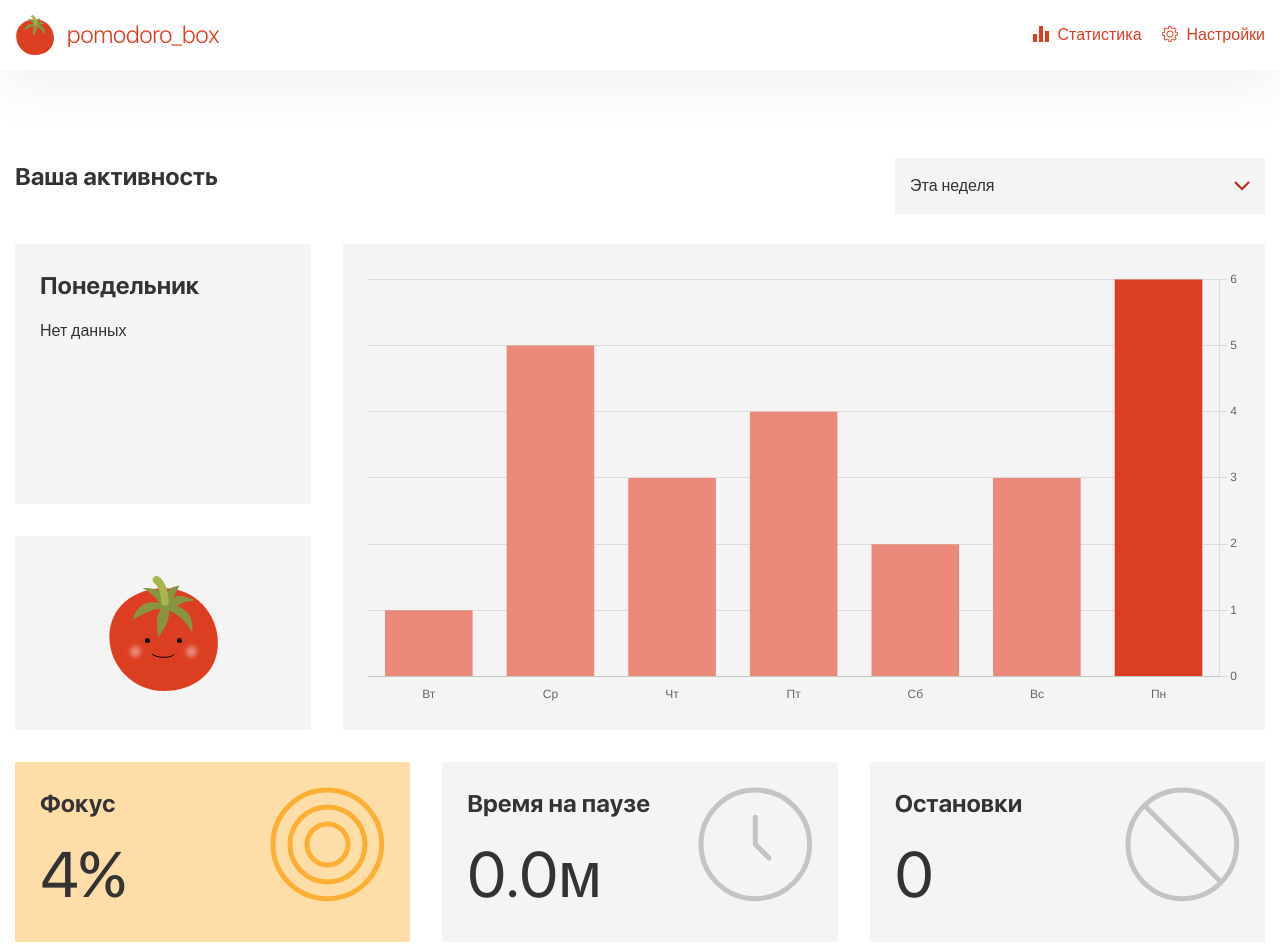
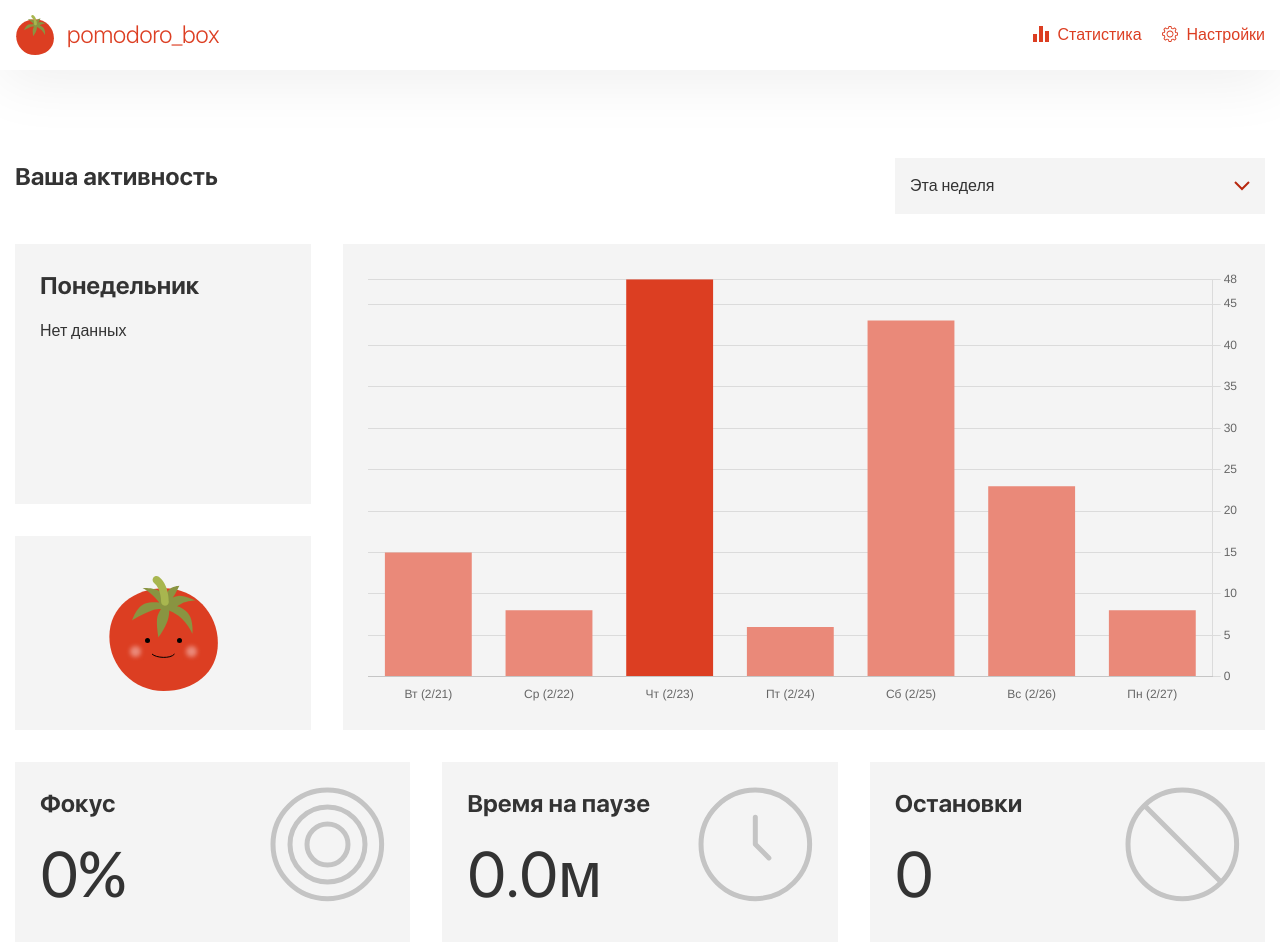
Before and after one commit to hel-sidoruk/pomodoro-react, a React (Vite) app: page /statistics in a window 1280 px wide. Shown: the top 952 px of the page. Built offline with nearby package versions, Linux system fonts and the light colour scheme.

Commit message:
feat: add functionality to bar chart

```diff
--- a/src/components/Statistics/BarChart.tsx
+++ b/src/components/Statistics/BarChart.tsx
@@ -4,31 +4,47 @@ import { Bar } from 'react-chartjs-2';
 import type { ChartOptions } from 'chart.js';
 import Chart from 'chart.js/auto';
 import { CategoryScale } from 'chart.js';
-import { getDaysArray } from '../../utils/getDaysArray';
+import { getDayFromNow, getDaysArray } from '../../utils/getDaysArray';
+import useTypedSelector from '../../hooks/useTypedSelector';
 
 Chart.register(CategoryScale);
 
-const chartOptions: ChartOptions<'bar'> = {
-  plugins: { legend: { display: false } },
-  scales: {
-    y: { position: 'right', ticks: { stepSize: 1 } },
-    x: { grid: { display: false } },
-  },
-};
+export const BarChart = () => {
+  const { weeksAgo } = useTypedSelector((state) => state.stats);
 
-export const BarChart = ({ data }: { data: number[] }) => {
-  const colorize = () => (ctx: any) => ctx.parsed.y === Math.max(...data) ? '#DC3E22' : '#EA8979';
+  const stats = new Array(21)
+    .fill(0)
+    .map((_, i) => ({ date: getDayFromNow(i), workTime: Math.round(Math.random() * 50 + 1) }))
+    .reverse();
+
+  const [from, to] = [(weeksAgo + 1) * 7, weeksAgo * 7];
+
+  const filterByPeriod = ({ date }: { date: Date }) =>
+    date.getTime() > getDayFromNow(from).getTime() && date.getTime() <= getDayFromNow(to).getTime();
+
+  const data = stats.filter(filterByPeriod).map((el) => el.workTime);
+
+  const maxValue = Math.max(...data);
+  const colorize = () => (ctx: any) => ctx.parsed.y === maxValue ? '#DC3E22' : '#EA8979';
 
   const chartData = {
-    labels: getDaysArray(),
+    labels: getDaysArray(weeksAgo * 7),
     datasets: [
       {
         label: 'Время работы (мин.)',
+        backgroundColor: colorize(),
         data,
-        backgroundColor: colorize(),
       },
     ],
   };
 
+  const chartOptions: ChartOptions<'bar'> = {
+    plugins: { legend: { display: false } },
+    scales: {
+      y: { position: 'right', max: maxValue },
+      x: { grid: { display: false } },
+    },
+  };
+
   return <Bar data={chartData} options={chartOptions} />;
 };
--- a/src/components/Statistics/FocusBlock.tsx
+++ b/src/components/Statistics/FocusBlock.tsx
@@ -1,8 +1,12 @@
 import React from 'react';
+import useTypedSelector from '../../hooks/useTypedSelector';
 import { FocusIcon } from '../Icons';
 
 export const FocusBlock = () => {
-  const focus = 4;
+  const { workTime, pauseTime } = useTypedSelector((state) => state.stats);
+
+  const total = workTime + pauseTime;
+  const focus = workTime ? total / workTime : 0;
 
   return (
     <div className="stats__block info" style={{ background: focus ? '#FFDDA9' : '#f4f4f4' }}>
--- a/src/components/Statistics/StatsDropdown.tsx
+++ b/src/components/Statistics/StatsDropdown.tsx
@@ -1,4 +1,6 @@
 import React, { useEffect, useState } from 'react';
+import { useAppDispatch } from '../../store';
+import { changePeriod } from '../../store/slices/statsSlice';
 import { ArrowIcon } from '../Icons';
 
 const values = ['Эта неделя', 'Прошедшая неделя', '2 недели назад'];
@@ -6,17 +8,24 @@ const values = ['Эта неделя', 'Прошедшая неделя', '2 н
 export const StatsDropdown = () => {
   const [value, setValue] = useState(values[0]);
   const [isActive, setIsActive] = useState(false);
+  const dispatch = useAppDispatch();
 
   const toggle = (e: React.MouseEvent<HTMLSpanElement>) => {
     e.stopPropagation();
     setIsActive((active) => !active);
   };
+
   const close = () => setIsActive(false);
 
   useEffect(() => {
     document.body.addEventListener('click', close);
     return () => document.body.removeEventListener('click', close);
   }, []);
+
+  const changeValue = (item: string) => {
+    setValue(item);
+    dispatch(changePeriod(values.indexOf(item)));
+  };
 
   return (
     <div className={`stats-dropdown ${isActive ? 'active' : ''}`}>
@@ -28,7 +37,7 @@ export const StatsDropdown = () => {
         {values
           .filter((el) => el !== value)
           .map((item) => (
-            <li key={item} onClick={() => setValue(item)} className="stats-dropdown__item">
+            <li key={item} onClick={() => changeValue(item)} className="stats-dropdown__item">
               {item}
             </li>
           ))}
--- a/src/pages/Statistics.tsx
+++ b/src/pages/Statistics.tsx
@@ -2,7 +2,6 @@ import React from 'react';
 import * as StatsComponents from '../components/Statistics';
 
 export const Statistics = () => {
-  const data = [1, 5, 3, 4, 2, 3, 6];
   return (
     <div className="stats">
       <div className="container">
@@ -14,7 +13,7 @@ export const Statistics = () => {
           <div className="stats__top">
             <StatsComponents.WorkInfoBlock />
             <div className="stats__block chart">
-              <StatsComponents.BarChart data={data} />
+              <StatsComponents.BarChart />
             </div>
             <StatsComponents.PomodorosBlock />
           </div>
--- a/src/store/slices/statsSlice.ts
+++ b/src/store/slices/statsSlice.ts
@@ -6,6 +6,7 @@ const initialState: StatsState = {
   workTime: 0,
   pauseTime: 0,
   stops: 0,
+  weeksAgo: 0,
 };
 
 export const statsSlice = createSlice({
@@ -21,9 +22,12 @@ export const statsSlice = createSlice({
     addStop: (state) => {
       state.stops += 1;
     },
+    changePeriod: (state, action: PayloadAction<number>) => {
+      state.weeksAgo = action.payload;
+    },
   },
 });
 
-export const { addWorkTime, addPauseTime, addStop } = statsSlice.actions;
+export const { addWorkTime, addPauseTime, addStop, changePeriod } = statsSlice.actions;
 
 export default statsSlice.reducer;
--- a/src/types/index.ts
+++ b/src/types/index.ts
@@ -16,6 +16,7 @@ export interface StatsState {
   workTime: number;
   pauseTime: number;
   stops: number;
+  weeksAgo: number;
 }
 
 export interface ITask {
--- a/src/utils/getDaysArray.ts
+++ b/src/utils/getDaysArray.ts
@@ -1,8 +1,16 @@
-export function getDaysArray() {
+export function getDaysArray(daysAgo: number) {
   const days = ['Вс', 'Пн', 'Вт', 'Ср', 'Чт', 'Пт', 'Сб'];
-  const currentDay = new Date().getDay();
-  const next = [...days.slice(currentDay + 1)];
-  const previous = [...days.slice(0, currentDay)];
 
-  return [...next, ...previous, days[currentDay]];
+  const arr = new Array(7)
+    .fill(0)
+    .map((_, i) => getDayFromNow(i + daysAgo))
+    .map((el) => days[el.getDay()] + ` (${el.toLocaleDateString().replace(/.2023/, '')})`)
+    .reverse();
+
+  return arr;
 }
+
+export function getDayFromNow(daysAgo: number) {
+  const now = new Date();
+  return new Date(now.getFullYear(), now.getMonth(), now.getDate() - daysAgo);
+}
```
